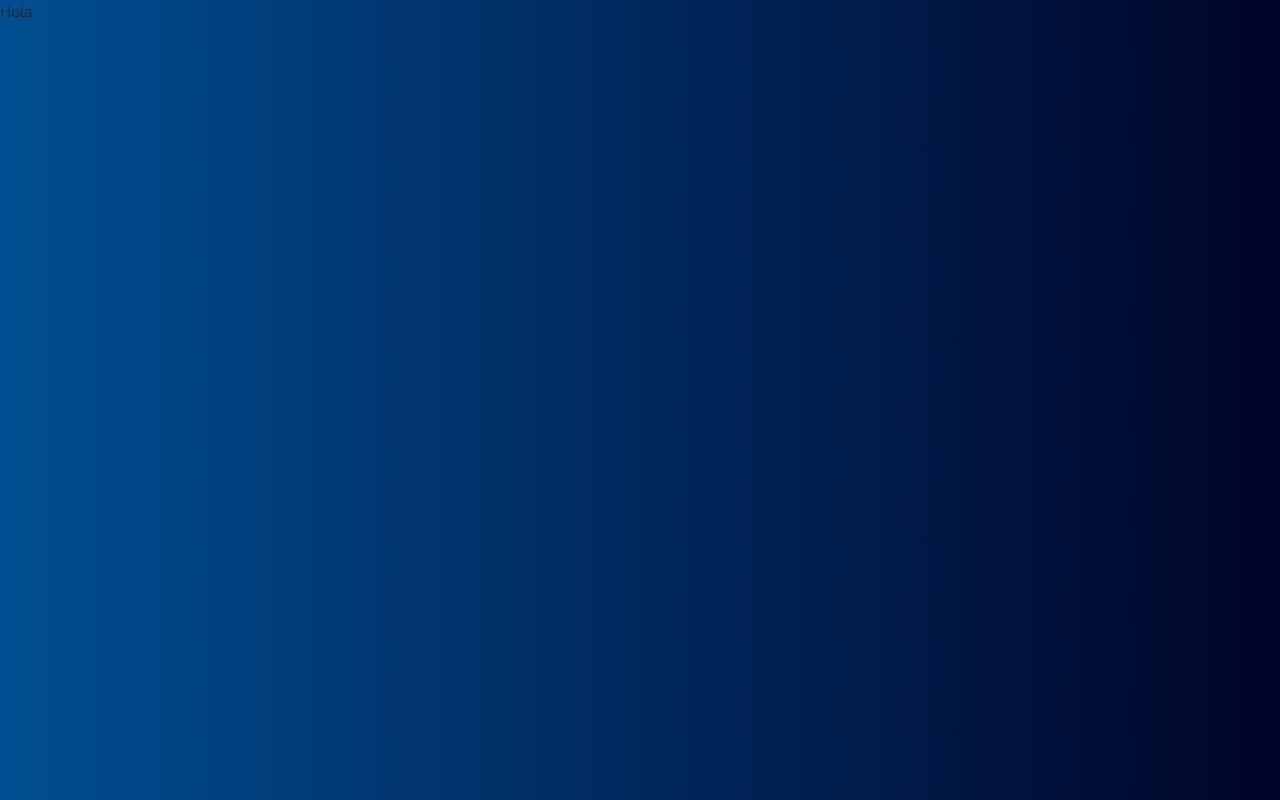
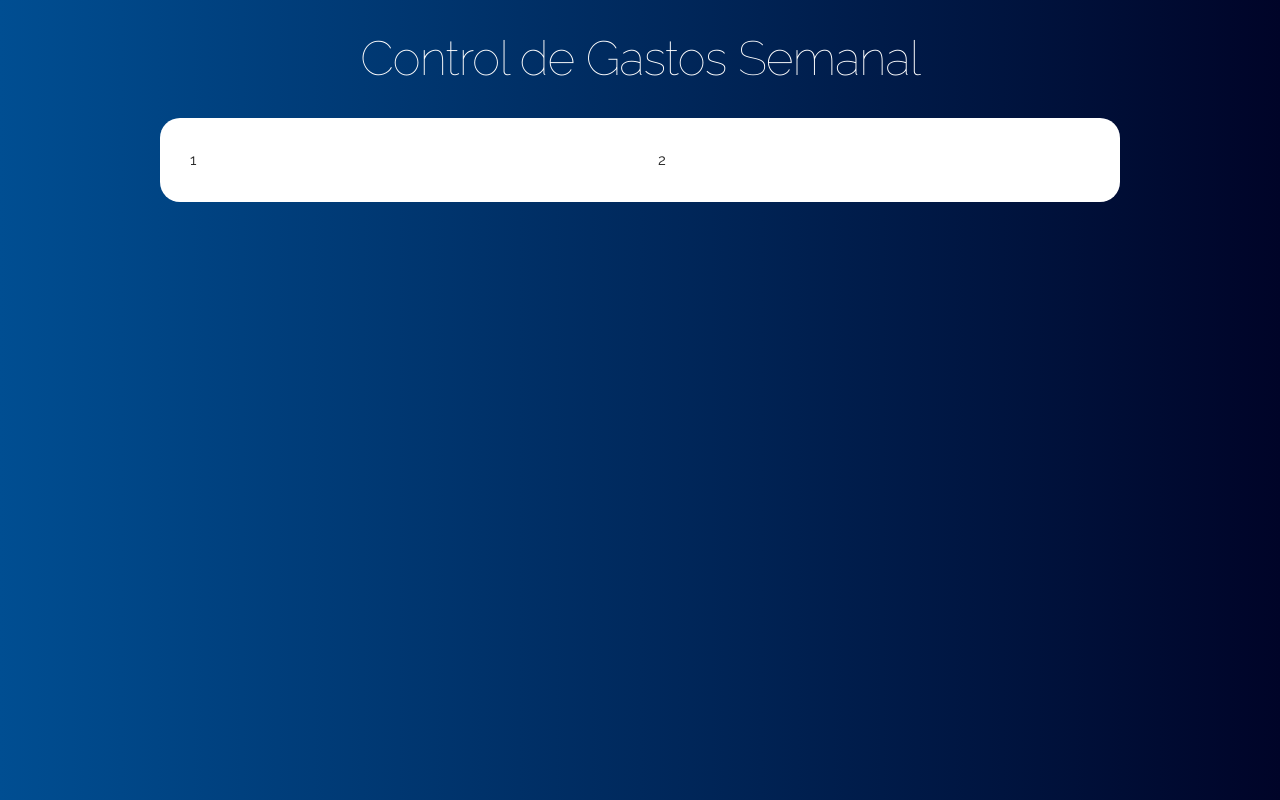
Before and after one commit to lrg1980/GastoSemanal, a React (Create React App) app: page / in a window 1280 px wide. Built offline with nearby package versions, Linux system fonts and the light colour scheme.

Commit message:
Agregado Título, y  grilla inicial

```diff
--- a/src/componentes/App.js
+++ b/src/componentes/App.js
@@ -1,10 +1,24 @@
 import React, { Component } from 'react';
+import Header from './Header';
 import '../css/App.css';
 
 class App extends Component {
   render() {
     return (
-        <p> Hola </p>
+        <div className="App container">
+          <Header titulo='Control de Gastos Semanal' />
+          <div className="contenido-principal contenido">
+            <div className="row">
+              <div className="one-half column">
+              1
+              </div>
+              <div className="one-half column">
+              2
+              </div>
+            </div>
+          </div>
+        </div>
+
     );
   }
 }
--- /dev/null
+++ b/src/componentes/Header.js
@@ -0,0 +1,11 @@
+import React from 'react';
+
+const Header = (props) => {
+     return(
+          <header>
+               <h1>{props.titulo}</h1>
+          </header>
+     )
+}
+
+export default Header;
```
